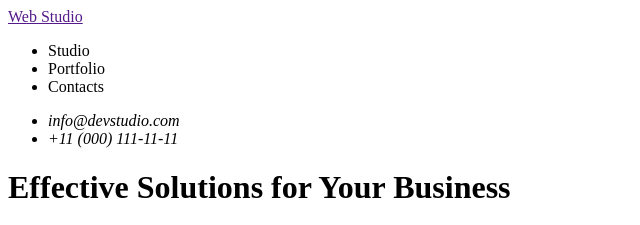
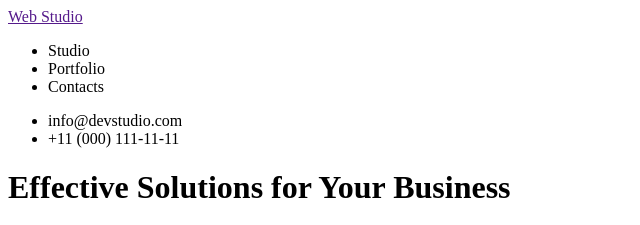
Before and after one commit to mtsiuniak/goit-markup-hw-01, a plain HTML site: page index.html in a window 1280 px wide. Shown: the top 225 px of the page, 0-640 px from the left. Drawn offline with Linux system fonts and the light colour scheme.

Commit message:
update index.html

```diff
--- a/index.html
+++ b/index.html
@@ -9,9 +9,7 @@
 
 <body>
     <header>
-        <a href="">
-            Web Studio
-        </a>
+        <a href="">Web Studio</a>
         <nav>
             <ul>
                 <li>Studio</li>
@@ -19,13 +17,10 @@
                 <li>Contacts</li>
             </ul>
         </nav>
-        <address>
-            <ul>
-                <li>info@devstudio.com</li>
-                <li>+11 (000) 111-11-11</li>
-            </ul>
-        </address>
-
+        <ul>
+            <li>info@devstudio.com</li>
+            <li>+11 (000) 111-11-11</li>
+        </ul>
     </header>
     <main>
         <h1>Effective Solutions
```
